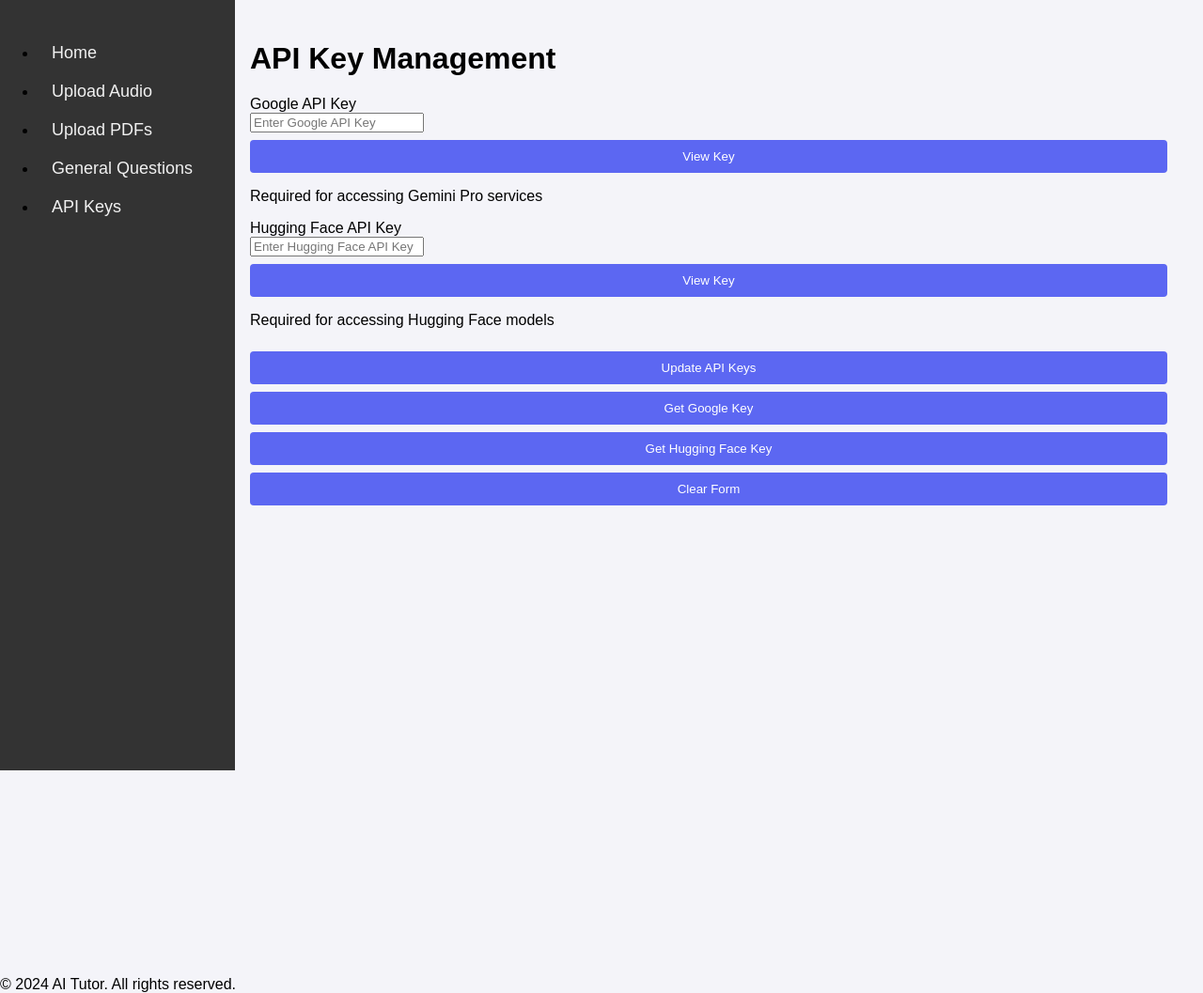
After one commit to slfagrouche/TUTOR, a Flask app: page /apikey in a window 1280 px wide. The commit adds this page. Shown: the whole page at 94% size. Run offline with Flask 3, Linux system fonts and the light colour scheme.

Commit message:
Added ApiKey Upload Features for clients

```diff
--- a/app.py
+++ b/app.py
@@ -1,33 +1,63 @@
 import os
-from flask import Flask, request, render_template
+from flask import Flask, request, render_template, session, jsonify, flash
 import torch
 import torchaudio
-from transformers import pipeline, AutoProcessor
+from transformers import pipeline
 from PyPDF2 import PdfReader
 from langchain.text_splitter import RecursiveCharacterTextSplitter
-from langchain_google_genai import GoogleGenerativeAIEmbeddings, ChatGoogleGenerativeAI
-from langchain.chains.question_answering import load_qa_chain
-from langchain.prompts import PromptTemplate
+from langchain_google_genai import GoogleGenerativeAIEmbeddings
+from langchain_core.messages import HumanMessage
+from langchain_google_genai import ChatGoogleGenerativeAI
 import soundfile as sf
 import numpy as np
 import requests
 from dotenv import load_dotenv
 from functools import lru_cache
 import wave
+import secrets
+import hashlib
+from werkzeug.utils import secure_filename
+from pathlib import Path
 
+# Load environment variables
 load_dotenv()
+
+# Initialize Flask app
 app = Flask(__name__)
+app.secret_key = os.getenv('FLASK_SECRET_KEY', os.urandom(24))
 
-# Load API keys from environment variables
+# Configure file upload settings
+UPLOAD_FOLDER = Path('uploads')
+ALLOWED_EXTENSIONS_AUDIO = {'mp3', 'wav'}
+ALLOWED_EXTENSIONS_PDF = {'pdf'}
+MAX_CONTENT_LENGTH = 16 * 1024 * 1024  # 16MB max file size
+
+# Create upload folder if it doesn't exist
+UPLOAD_FOLDER.mkdir(exist_ok=True)
+app.config['UPLOAD_FOLDER'] = UPLOAD_FOLDER
+app.config['MAX_CONTENT_LENGTH'] = MAX_CONTENT_LENGTH
+
+# Global variables for API keys
 google_api_key = os.getenv("GOOGLE_API_KEY")
 hf_api_key = os.getenv("HF_API_KEY")
 
-# Initialize models only once and cache them
+def allowed_file(filename, allowed_extensions):
+    return '.' in filename and filename.rsplit('.', 1)[1].lower() in allowed_extensions
+
+def validate_api_key(api_key):
+    """Validate API key format"""
+    if not api_key:
+        return False
+    return bool(api_key.strip()) and api_key.replace('-', '').replace('_', '').isalnum()
+
+def get_api_keys():
+    """Get API keys from session or environment"""
+    return google_api_key, hf_api_key
+
 @lru_cache(maxsize=1)
 def get_asr_pipeline():
+    """Initialize ASR pipeline with caching"""
     device = "cuda:0" if torch.cuda.is_available() else "cpu"
-
-    # Use smaller whisper model
     return pipeline(
         "automatic-speech-recognition",
         model="openai/whisper-base",
@@ -35,165 +65,318 @@ def get_asr_pipeline():
     )
 
 @lru_cache(maxsize=1)
-def get_embeddings_model():
+def get_embeddings_model(api_key):
+    """Initialize embeddings model with caching"""
+    if not validate_api_key(api_key):
+        raise ValueError("Invalid Google API key")
     return GoogleGenerativeAIEmbeddings(
         model="models/embedding-001",
-        google_api_key=google_api_key
+        google_api_key=api_key
     )
 
 def convert_mp3_to_wav(mp3_file):
-    """Convert MP3 to WAV using basic wave operations"""
-    # Read MP3 file using torchaudio (smaller than pydub)
-    waveform, sample_rate = torchaudio.load(mp3_file.stream)
+    """Convert MP3 to WAV format"""
+    try:
+        waveform, sample_rate = torchaudio.load(mp3_file)
+        if waveform.shape[0] > 1:
+            waveform = torch.mean(waveform, dim=0, keepdim=True)
+        if sample_rate != 16000:
+            resampler = torchaudio.transforms.Resample(sample_rate, 16000)
+            waveform = resampler(waveform)
 
-    # Convert to mono and resample to 16kHz
-    if waveform.shape[0] > 1:
-        waveform = torch.mean(waveform, dim=0, keepdim=True)
+        wav_path = UPLOAD_FOLDER / f"{secure_filename(mp3_file.filename)}.wav"
+        torchaudio.save(wav_path, waveform, 16000)
+        return wav_path
+    except Exception as e:
+        raise ValueError(f"Error converting audio file: {str(e)}")
 
-    if sample_rate != 16000:
-        resampler = torchaudio.transforms.Resample(sample_rate, 16000)
-        waveform = resampler(waveform)
+def transcribe_audio(audio_file):
+    """Transcribe audio file to text"""
+    try:
+        if audio_file.filename.endswith('.mp3'):
+            wav_path = convert_mp3_to_wav(audio_file)
+            audio_data, sr = sf.read(wav_path)
+            wav_path.unlink()  # Clean up temporary file
+        else:
+            audio_data, sr = sf.read(audio_file)
 
-    # Save as WAV
-    wav_buffer = wave.open(mp3_file.stream, 'wb')
-    wav_buffer.setnchannels(1)
-    wav_buffer.setsampwidth(2)
-    wav_buffer.setframerate(16000)
-    wav_buffer.writeframes(waveform.numpy().tobytes())
-    return wav_buffer
+        if sr != 16000:
+            audio_data = np.interp(
+                np.linspace(0, len(audio_data), int(len(audio_data) * 16000/sr)),
+                np.arange(len(audio_data)),
+                audio_data
+            )
 
-def transcribe_audio(audio):
-    """Transcribe audio with optimized settings"""
-    if audio.filename.endswith('.mp3'):
-        audio = convert_mp3_to_wav(audio)
+        asr_pipeline = get_asr_pipeline()
+        result = asr_pipeline(
+            {"array": audio_data, "sampling_rate": 16000},
+            batch_size=8
+        )
+        return result['text']
+    except Exception as e:
+        raise ValueError(f"Error transcribing audio: {str(e)}")
 
-    # Load audio directly with soundfile (smaller than librosa)
-    audio_data, sr = sf.read(audio)
-    if sr != 16000:
-        # Simple resampling using numpy
-        audio_data = np.interp(
-            np.linspace(0, len(audio_data), int(len(audio_data) * 16000/sr)),
-            np.arange(len(audio_data)),
-            audio_data
+def get_pdf_text(pdf_file):
+    """Extract text from PDF file"""
+    try:
+        text = []
+        pdf_reader = PdfReader(pdf_file, strict=False)
+        for page in pdf_reader.pages:
+            chunk = page.extract_text()
+            if chunk:
+                text.append(' '.join(chunk.split()))
+        return ' '.join(text)
+    except Exception as e:
+        raise ValueError(f"Error processing PDF: {str(e)}")
+
+def process_text(raw_text, user_question, api_key):
+    """Process text with LLM"""
+    try:
+        # Split text into chunks
+        text_splitter = RecursiveCharacterTextSplitter(
+            chunk_size=20000,
+            chunk_overlap=1000,
+            length_function=len,
+            add_start_index=True,
+        )
+        chunks = text_splitter.create_documents([raw_text])
+
+        if not chunks:
+            raise ValueError("No text content found to process")
+
+        # Convert chunks to text
+        chunk_texts = [doc.page_content for doc in chunks]
+
+        # Get embeddings
+        embeddings = get_embeddings_model(api_key)
+        query_embedding = embeddings.embed_query(user_question)
+
+        # Perform similarity search
+        chunk_embeddings = [embeddings.embed_query(chunk) for chunk in chunk_texts]
+        similarities = [
+            np.dot(query_embedding, chunk_emb) /
+            (np.linalg.norm(query_embedding) * np.linalg.norm(chunk_emb))
+            for chunk_emb in chunk_embeddings
+        ]
+
+        # Get most relevant chunks
+        top_indices = np.argsort(similarities)[-2:]
+        relevant_chunks = [chunk_texts[i] for i in top_indices]
+
+        # Initialize LLM
+        llm = ChatGoogleGenerativeAI(
+            model="gemini-pro",
+            temperature=0.3,
+            google_api_key=api_key,
+            convert_system_message_to_human=True
         )
 
-    asr_pipeline = get_asr_pipeline()
-    result = asr_pipeline(
-        {"array": audio_data, "sampling_rate": 16000},
-        batch_size=8
-    )
-    return result['text']
+        # Create prompt
+        template = """
+        Context information is below.
+        ---------------------
+        {context}
+        ---------------------
+        Using only the context information provided above and not any prior knowledge, answer the following question:
+        Question: {question}
 
-def get_pdf_text(pdf_file):
-    """Extract text from PDF with minimal memory usage"""
-    text = []
-    pdf_reader = PdfReader(pdf_file, strict=False)
+        Answer:
+        """
 
-    for page in pdf_reader.pages:
-        chunk = page.extract_text()
-        if chunk:
-            text.append(' '.join(chunk.split()))
+        # Process query
+        context = "\n".join(relevant_chunks)
+        prompt = template.format(context=context, question=user_question)
+        messages = [HumanMessage(content=prompt)]
 
-    return ' '.join(text)
+        # Get response
+        response = llm.invoke(messages)
+        return response.content
 
-def process_text(raw_text, user_question):
-    """Process text with minimal memory usage"""
-    chunks = RecursiveCharacterTextSplitter(
-        chunk_size=20000,
-        chunk_overlap=1000,
-        length_function=len
-    ).split_text(raw_text)
+    except Exception as e:
+        raise ValueError(f"Error processing text: {str(e)}")
 
-    embeddings = get_embeddings_model()
-    # Use simple cosine similarity instead of FAISS
-    query_embedding = embeddings.embed_query(user_question)
+def process_audio(audio, question, api_key):
+    """Process audio file and answer question"""
+    try:
+        transcription = transcribe_audio(audio)
+        if not transcription.strip():
+            raise ValueError("No text was extracted from the audio file")
+        return process_text(transcription, question, api_key)
+    except Exception as e:
+        raise ValueError(f"Error processing audio: {str(e)}")
 
-    # Simple vector similarity search
-    chunk_embeddings = [embeddings.embed_query(chunk) for chunk in chunks]
-    similarities = [
-        np.dot(query_embedding, chunk_emb) /
-        (np.linalg.norm(query_embedding) * np.linalg.norm(chunk_emb))
-        for chunk_emb in chunk_embeddings
-    ]
+def process_pdfs(pdfs, question, api_key):
+    """Process PDF files and answer question"""
+    try:
+        extracted_texts = []
+        for pdf in pdfs:
+            text = get_pdf_text(pdf)
+            if text.strip():  # Only add non-empty texts
+                extracted_texts.append(text)
 
-    # Get top 2 most similar chunks
-    top_indices = np.argsort(similarities)[-2:]
-    relevant_chunks = [chunks[i] for i in top_indices]
+        if not extracted_texts:
+            raise ValueError("No text could be extracted from the PDF files")
 
-    prompt = PromptTemplate(
-        template="Context:\n{context}\n\nQuestion: {question}\n\nAnswer:",
-        input_variables=["context", "question"]
-    )
-
-    model = ChatGoogleGenerativeAI(
-        model="gemini-pro",
-        temperature=0.3,
-        google_api_key=google_api_key,
-        max_output_tokens=1024
-    )
-
-    chain = load_qa_chain(model, prompt=prompt)
-    response = chain(
-        {"input_documents": [{"page_content": c} for c in relevant_chunks],
-         "question": user_question},
-        return_only_outputs=True
-    )
-
-    return response["output_text"]
-
-def process_audio(audio, question):
-    transcription = transcribe_audio(audio)
-    return process_text(transcription, question)
-
-def process_pdfs(pdfs, question):
-    extracted_text = ' '.join(get_pdf_text(pdf) for pdf in pdfs)
-    return process_text(extracted_text, question)
+        combined_text = ' '.join(extracted_texts)
+        return process_text(combined_text, question, api_key)
+    except Exception as e:
+        raise ValueError(f"Error processing PDFs: {str(e)}")
 
 @app.route('/')
 def index():
+    """Home page route"""
     return render_template('index.html')
 
 @app.route('/audio', methods=['GET', 'POST'])
 def audio():
+    """Audio processing route"""
     if request.method == 'POST':
-        audio = request.files['audio']
-        question = request.form.get('question')
-        response = process_audio(audio, question)
-        return render_template('audio.html', response=response)
-    return render_template('audio.html', response=None)
+        try:
+            if 'audio' not in request.files:
+                raise ValueError("No audio file uploaded")
+
+            audio = request.files['audio']
+            if not audio or not allowed_file(audio.filename, ALLOWED_EXTENSIONS_AUDIO):
+                raise ValueError("Invalid audio file format. Only MP3 and WAV files are allowed.")
+
+            question = request.form.get('question')
+            if not question:
+                raise ValueError("Please provide a question")
+
+            google_key, _ = get_api_keys()
+            if not validate_api_key(google_key):
+                raise ValueError("Invalid or missing Google API key. Please update it in API Keys page.")
+
+            response = process_audio(audio, question, google_key)
+            return render_template('audio.html', response=response)
+        except Exception as e:
+            error_message = str(e)
+            return render_template('audio.html', error=error_message), 400
+
+    return render_template('audio.html')
 
 @app.route('/pdf', methods=['GET', 'POST'])
 def pdf():
+    """PDF processing route"""
     if request.method == 'POST':
-        pdfs = request.files.getlist('pdf')
-        question = request.form.get('question')
-        response = process_pdfs(pdfs, question)
-        return render_template('pdf.html', response=response)
-    return render_template('pdf.html', response=None)
+        try:
+            if 'pdf' not in request.files:
+                raise ValueError("No PDF files uploaded")
 
-@lru_cache(maxsize=100)
-def get_general_response(question):
-    """Cache general responses to reduce API calls"""
-    API_URL = "https://api-inference.huggingface.co/models/google/gemma-1.1-7b-it"
-    headers = {"Authorization": f"Bearer {hf_api_key}"}
+            files = request.files.getlist('pdf')
+            if not files or len(files) == 0:
+                raise ValueError("No PDF files selected")
 
-    response = requests.post(
-        API_URL,
-        headers=headers,
-        json={
-            "inputs": f"Question: {question}\nAnswer:",
-            "parameters": {"max_length": 1024, "temperature": 0.3}
-        }
-    )
-    return response.json()[0]['generated_text']
+            for file in files:
+                if not file.filename or not allowed_file(file.filename, ALLOWED_EXTENSIONS_PDF):
+                    raise ValueError(f"Invalid file format: {file.filename}. Only PDF files are allowed.")
+
+            question = request.form.get('question')
+            if not question:
+                raise ValueError("Please provide a question")
+
+            google_key, _ = get_api_keys()
+            if not validate_api_key(google_key):
+                raise ValueError("Invalid or missing Google API key. Please update it in API Keys page.")
+
+            response = process_pdfs(files, question, google_key)
+            return render_template('pdf.html', response=response)
+        except Exception as e:
+            error_message = str(e)
+            return render_template('pdf.html', error=error_message), 400
+
+    return render_template('pdf.html')
+
+@app.route('/apikey', methods=['GET', 'POST'])
+def apikey():
+    """API key management route"""
+    if request.method == 'POST':
+        try:
+            new_google_key = request.form.get('google_api_key')
+            new_hf_key = request.form.get('hf_api_key')
+
+            # Validate API keys
+            if not all([new_google_key, new_hf_key]):
+                raise ValueError("Both API keys are required")
+
+            if not all(validate_api_key(key) for key in [new_google_key, new_hf_key]):
+                raise ValueError("Invalid API key format")
+
+            # Update global variables
+            global google_api_key, hf_api_key
+            google_api_key = new_google_key
+            hf_api_key = new_hf_key
+
+            flash("API keys updated successfully", 'success')
+            return render_template('apikey.html', message="API keys updated successfully")
+        except Exception as e:
+            error_message = str(e)
+            flash(error_message, 'error')
+            return render_template('apikey.html', error=error_message), 400
+
+    return render_template('apikey.html')
 
 @app.route('/general', methods=['GET', 'POST'])
 def general():
+    """General question answering route"""
     if request.method == 'POST':
-        question = request.form.get('question')
-        response = get_general_response(question)
-        return render_template('general.html', response=response)
-    return render_template('general.html', response=None)
+        try:
+            question = request.form.get('question')
+            if not question:
+                raise ValueError("Please provide a question")
+
+            _, hf_key = get_api_keys()
+            if not validate_api_key(hf_key):
+                raise ValueError("Invalid or missing Hugging Face API key. Please update it in API Keys page.")
+
+            API_URL = "https://api-inference.huggingface.co/models/google/gemma-1.1-7b-it"
+            headers = {"Authorization": f"Bearer {hf_key}"}
+            response = requests.post(
+                API_URL,
+                headers=headers,
+                json={
+                    "inputs": f"Question: {question}\nAnswer:",
+                    "parameters": {"max_length": 1024, "temperature": 0.3}
+                }
+            )
+
+            if response.status_code != 200:
+                raise ValueError("Error getting response from model")
+
+            result = response.json()[0]['generated_text']
+            return render_template('general.html', response=result)
+        except Exception as e:
+            error_message = str(e)
+            return render_template('general.html', error=error_message), 400
+
+    return render_template('general.html')
+
+@app.route('/check-api-keys')
+def check_api_keys():
+    """Check API key status"""
+    google_key, hf_key = get_api_keys()
+    if validate_api_key(google_key) and validate_api_key(hf_key):
+        return jsonify({
+            'status': 'valid',
+            'message': 'API keys are set'
+        })
+    return jsonify({
+        'status': 'invalid',
+        'message': 'One or more API keys are invalid or not set'
+    }), 401
+
+# Error handlers
+@app.errorhandler(404)
+def not_found_error(error):
+    return render_template('error.html', error="Page not found"), 404
+
+@app.errorhandler(500)
+def internal_error(error):
+    return render_template('error.html', error="Internal server error"), 500
+
+@app.errorhandler(413)
+def file_too_large(error):
+    return render_template('error.html', error=f"File too large. Maximum size is {MAX_CONTENT_LENGTH/(1024*1024)}MB"), 413
 
 if __name__ == '__main__':
     app.run(debug=False)
--- /dev/null
+++ b/templates/apikey.html
@@ -0,0 +1,157 @@
+{% extends 'layout.html' %}
+
+{% block content %}
+<div class="max-w-2xl mx-auto p-6 bg-white rounded-lg shadow-sm">
+    <h1 class="text-2xl font-bold mb-6 text-gray-800">API Key Management</h1>
+
+    <form action="/apikey" method="post" id="apiKeyForm">
+        <!-- Google API Key Section -->
+        <div class="mb-6">
+            <label for="google_api_key" class="block text-sm font-medium text-gray-700 mb-2">
+                Google API Key
+            </label>
+            <div class="relative">
+                <input
+                    type="password"
+                    id="google_api_key"
+                    name="google_api_key"
+                    class="w-full px-4 py-2.5 border border-gray-300 rounded-lg pr-24 focus:ring-2 focus:ring-blue-500 focus:border-transparent"
+                    placeholder="Enter Google API Key"
+                    required
+                >
+                <button
+                    type="button"
+                    class="absolute right-2 top-1/2 -translate-y-1/2 px-3 py-1 text-xs bg-gray-100 text-gray-600 rounded hover:bg-gray-200 transition-colors"
+                    onclick="togglePassword('google_api_key')"
+                >
+                    View Key
+                </button>
+            </div>
+            <p class="mt-1 text-sm text-gray-500">Required for accessing Gemini Pro services</p>
+        </div>
+
+        <!-- Hugging Face API Key Section -->
+        <div class="mb-6">
+            <label for="hf_api_key" class="block text-sm font-medium text-gray-700 mb-2">
+                Hugging Face API Key
+            </label>
+            <div class="relative">
+                <input
+                    type="password"
+                    id="hf_api_key"
+                    name="hf_api_key"
+                    class="w-full px-4 py-2.5 border border-gray-300 rounded-lg pr-24 focus:ring-2 focus:ring-blue-500 focus:border-transparent"
+                    placeholder="Enter Hugging Face API Key"
+                    required
+                >
+                <button
+                    type="button"
+                    class="absolute right-2 top-1/2 -translate-y-1/2 px-3 py-1 text-xs bg-gray-100 text-gray-600 rounded hover:bg-gray-200 transition-colors"
+                    onclick="togglePassword('hf_api_key')"
+                >
+                    View Key
+                </button>
+            </div>
+            <p class="mt-1 text-sm text-gray-500">Required for accessing Hugging Face models</p>
+        </div>
+
+        <!-- Action Buttons -->
+        <div class="space-y-4 mt-8">
+            <!-- Primary Action -->
+            <button
+                type="submit"
+                class="w-full px-4 py-2.5 bg-blue-600 text-white rounded-lg hover:bg-blue-700 transition-colors font-medium"
+            >
+                Update API Keys
+            </button>
+
+            <!-- API Key Links -->
+            <div class="grid grid-cols-2 gap-4">
+                <button
+                    type="button"
+                    onclick="window.open('https://makersuite.google.com/app/apikey', '_blank')"
+                    class="px-4 py-2.5 bg-indigo-100 text-indigo-700 rounded-lg hover:bg-indigo-200 transition-colors text-sm font-medium"
+                >
+                    Get Google Key
+                </button>
+                <button
+                    type="button"
+                    onclick="window.open('https://huggingface.co/settings/tokens', '_blank')"
+                    class="px-4 py-2.5 bg-indigo-100 text-indigo-700 rounded-lg hover:bg-indigo-200 transition-colors text-sm font-medium"
+                >
+                    Get Hugging Face Key
+                </button>
+            </div>
+
+            <!-- Clear Form -->
+            <button
+                type="button"
+                onclick="clearForm()"
+                class="w-full px-4 py-2.5 border border-gray-300 text-gray-700 rounded-lg hover:bg-gray-50 transition-colors text-sm font-medium"
+            >
+                Clear Form
+            </button>
+        </div>
+
+        {% if message %}
+        <div class="mt-4 p-4 rounded-lg {% if 'error' in message|lower %}bg-red-50 text-red-700 border border-red-200{% else %}bg-green-50 text-green-700 border border-green-200{% endif %}">
+            {{ message }}
+        </div>
+        {% endif %}
+    </form>
+</div>
+
+<script>
+function togglePassword(inputId) {
+    const input = document.getElementById(inputId);
+    const button = input.nextElementSibling;
+    input.type = input.type === 'password' ? 'text' : 'password';
+    button.textContent = input.type === 'password' ? 'View Key' : 'Hide Key';
+
+    // Toggle button style
+    if (input.type === 'password') {
+        button.classList.remove('bg-yellow-100', 'text-yellow-600');
+        button.classList.add('bg-gray-100', 'text-gray-600');
+    } else {
+        button.classList.remove('bg-gray-100', 'text-gray-600');
+        button.classList.add('bg-yellow-100', 'text-yellow-600');
+    }
+}
+
+function clearForm() {
+    document.getElementById('apiKeyForm').reset();
+    const messageDiv = document.querySelector('.message-container');
+    if (messageDiv) {
+        messageDiv.remove();
+    }
+}
+
+document.getElementById('apiKeyForm').addEventListener('submit', function(e) {
+    const googleKey = document.getElementById('google_api_key').value;
+    const hfKey = document.getElementById('hf_api_key').value;
+
+    const apiKeyPattern = /^[A-Za-z0-9-_]*$/;
+
+    if (!apiKeyPattern.test(googleKey) || !apiKeyPattern.test(hfKey)) {
+        e.preventDefault();
+        alert('Invalid API key format. Please use only letters, numbers, hyphens, and underscores.');
+        return;
+    }
+
+    sessionStorage.setItem('googleApiKey', btoa(googleKey));
+    sessionStorage.setItem('hfApiKey', btoa(hfKey));
+});
+
+window.addEventListener('load', function() {
+    const storedGoogleKey = sessionStorage.getItem('googleApiKey');
+    const storedHfKey = sessionStorage.getItem('hfApiKey');
+
+    if (storedGoogleKey) {
+        document.getElementById('google_api_key').value = atob(storedGoogleKey);
+    }
+    if (storedHfKey) {
+        document.getElementById('hf_api_key').value = atob(storedHfKey);
+    }
+});
+</script>
+{% endblock %}
--- a/templates/general.html
+++ b/templates/general.html
@@ -1,4 +1,3 @@
-
 {% extends 'layout.html' %}
 {% block content %}
 <h1>Ask the AI Tutor</h1>
--- a/templates/layout.html
+++ b/templates/layout.html
@@ -7,15 +7,26 @@
     <link rel="stylesheet" href="{{ url_for('static', filename='styles.css') }}">
 </head>
 <body>
+    <header>
+        <h1></h1>
+    </header>
     <div class="sidebar">
-        <a href="{{ url_for('index') }}">Home</a>
-        <a href="{{ url_for('audio') }}">Upload Audio</a>
-        <a href="{{ url_for('pdf') }}">Upload PDFs</a>
-        <a href="{{ url_for('general') }}">General Questions</a>
+        <nav>
+            <ul>
+                <li><a href="{{ url_for('index') }}">Home</a></li>
+                <li><a href="{{ url_for('audio') }}">Upload Audio</a></li>
+                <li><a href="{{ url_for('pdf') }}">Upload PDFs</a></li>
+                <li><a href="{{ url_for('general') }}">General Questions</a></li>
+                <li><a href="{{ url_for('apikey') }}">API Keys</a></li>
+            </ul>
+        </nav>
     </div>
     <div class="content">
         {% block content %}
         {% endblock %}
     </div>
+    <footer>
+        <p>&copy; 2024 AI Tutor. All rights reserved.</p>
+    </footer>
 </body>
 </html>
```
Also changed, not shown: requirements.txt (+37 -11 lines), templates/base.html (+1 -7 lines).
